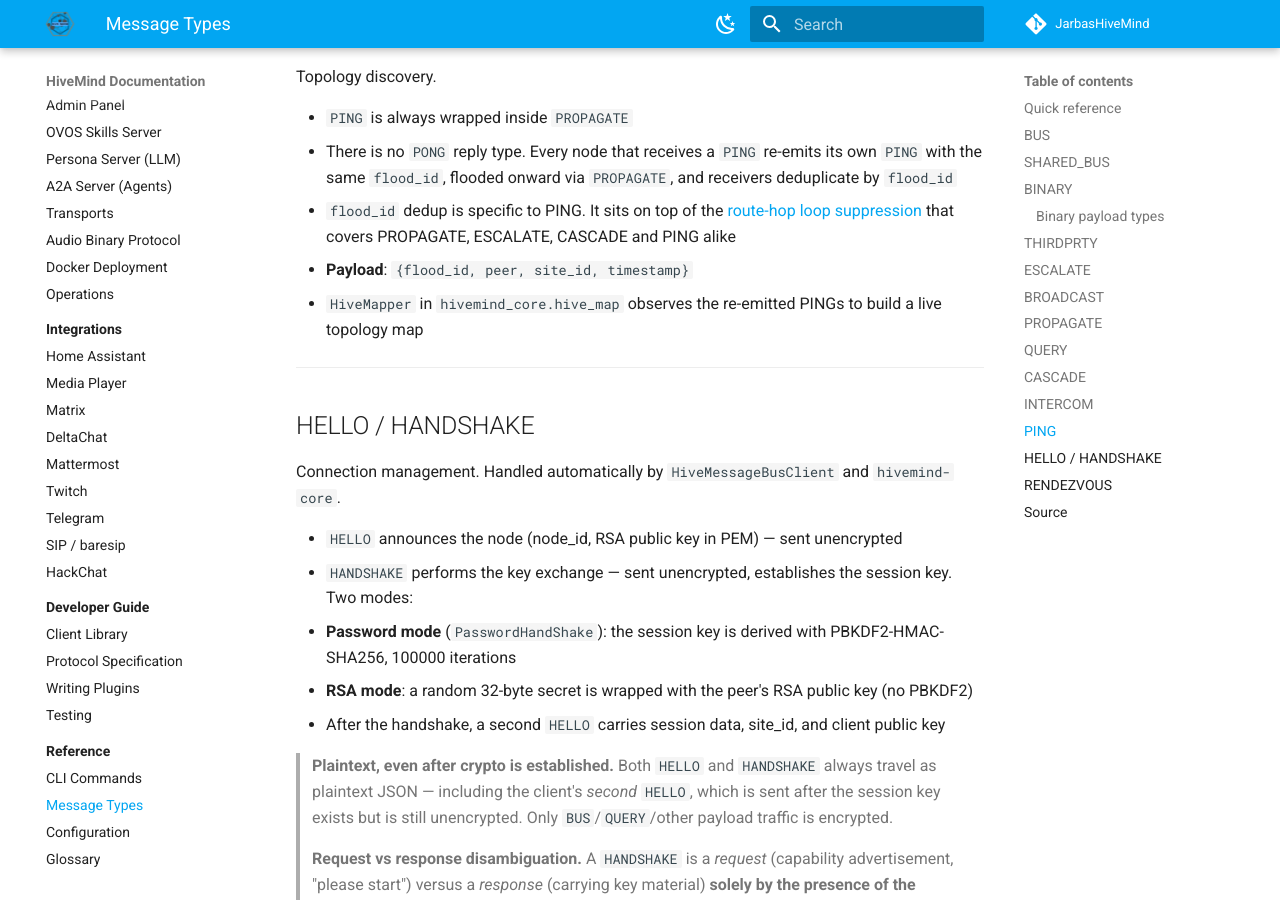
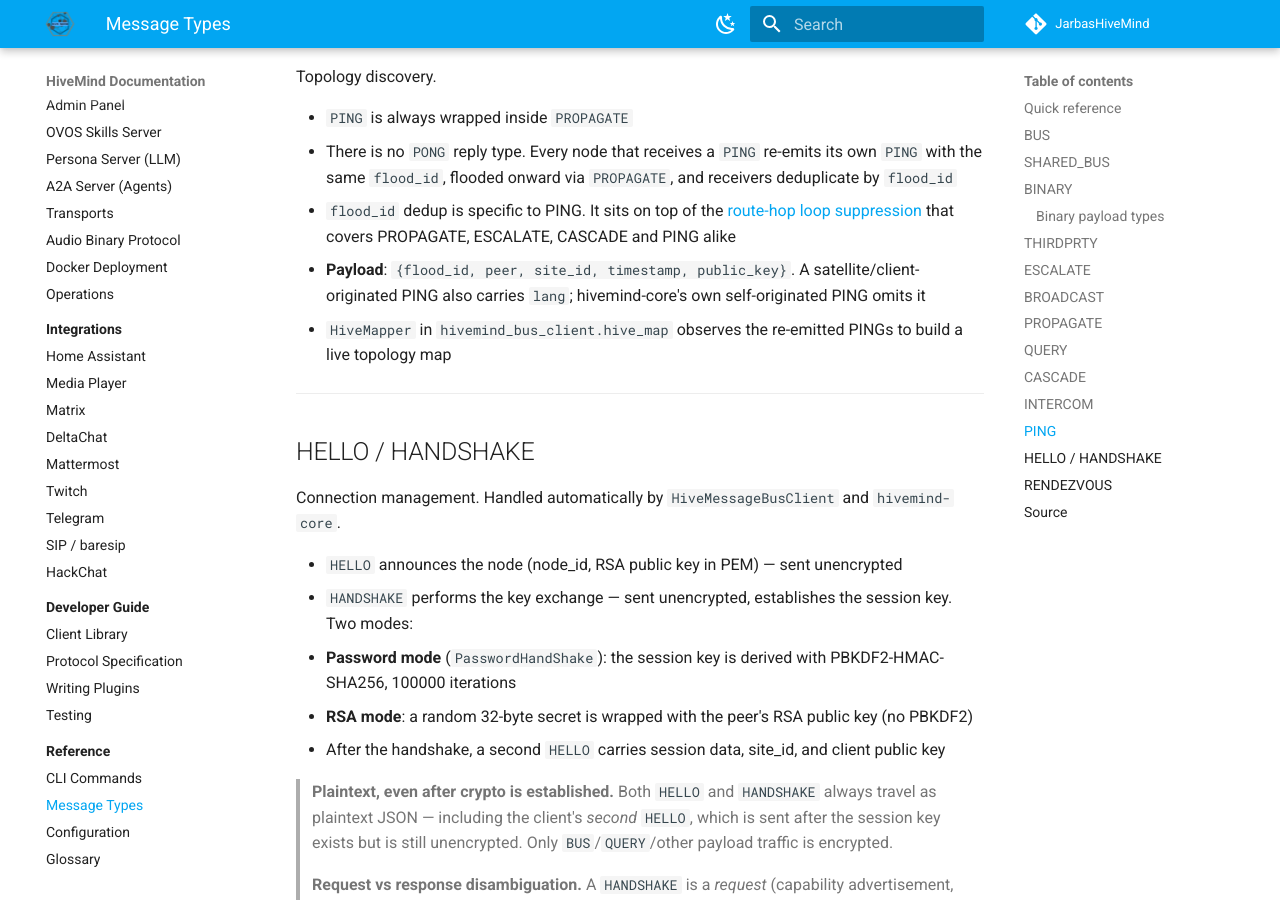
Before and after one commit to JarbasHiveMind/HiveMind-community-docs, an MkDocs documentation site: the page built from docs/reference/message-types.md, in a window 1280 px wide and 900 px high, scrolled down 6642 px. Built offline with MkDocs 1.6.1 and Material for MkDocs 9.7.7, drawn with Linux system fonts in a browser that asks for light colours.

Commit message:
fix: PING payload field list and HiveMapper module path wrong
message-types.md's PING payload listed only {flood_id, peer,
site_id, timestamp}, missing public_key (present in both
hivemind-core's and satellite/client's own_ping_payload) and lang
(present when the pinging node is a satellite/client). Contradicted
protocol.md's already-correct six/five-field description of the
same payload. Also corrected HiveMapper's module path from
hivemind_core.hive_map to hivemind_bus_client.hive_map, where
hive_map.py actually lives.

Co-Authored-By: Claude Fable 5 <noreply@anthropic.com>

```diff
--- a/docs/reference/message-types.md
+++ b/docs/reference/message-types.md
@@ -187,8 +187,8 @@ Topology discovery.
 - `PING` is always wrapped inside `PROPAGATE`
 - There is no `PONG` reply type. Every node that receives a `PING` re-emits its own `PING` with the same `flood_id`, flooded onward via `PROPAGATE`, and receivers deduplicate by `flood_id`
 - `flood_id` dedup is specific to PING. It sits on top of the [route-hop loop suppression](#escalate) that covers PROPAGATE, ESCALATE, CASCADE and PING alike
-- **Payload**: `{flood_id, peer, site_id, timestamp}`
-- `HiveMapper` in `hivemind_core.hive_map` observes the re-emitted PINGs to build a live topology map
+- **Payload**: `{flood_id, peer, site_id, timestamp, public_key}`. A satellite/client-originated PING also carries `lang`; hivemind-core's own self-originated PING omits it
+- `HiveMapper` in `hivemind_bus_client.hive_map` observes the re-emitted PINGs to build a live topology map
 
 ---
 
```
